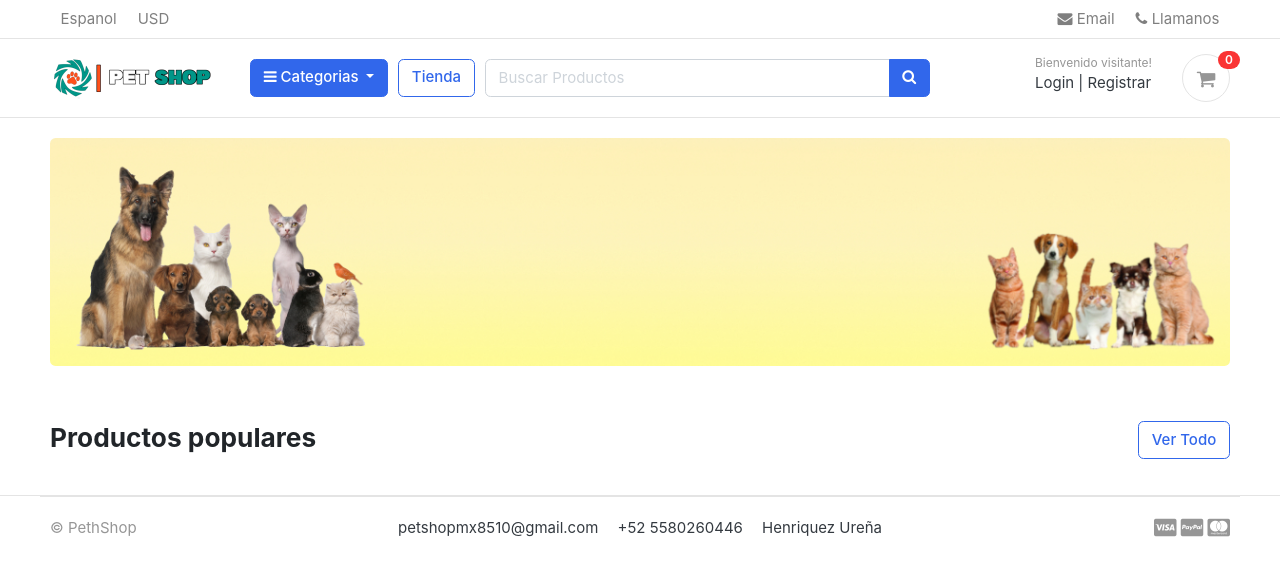
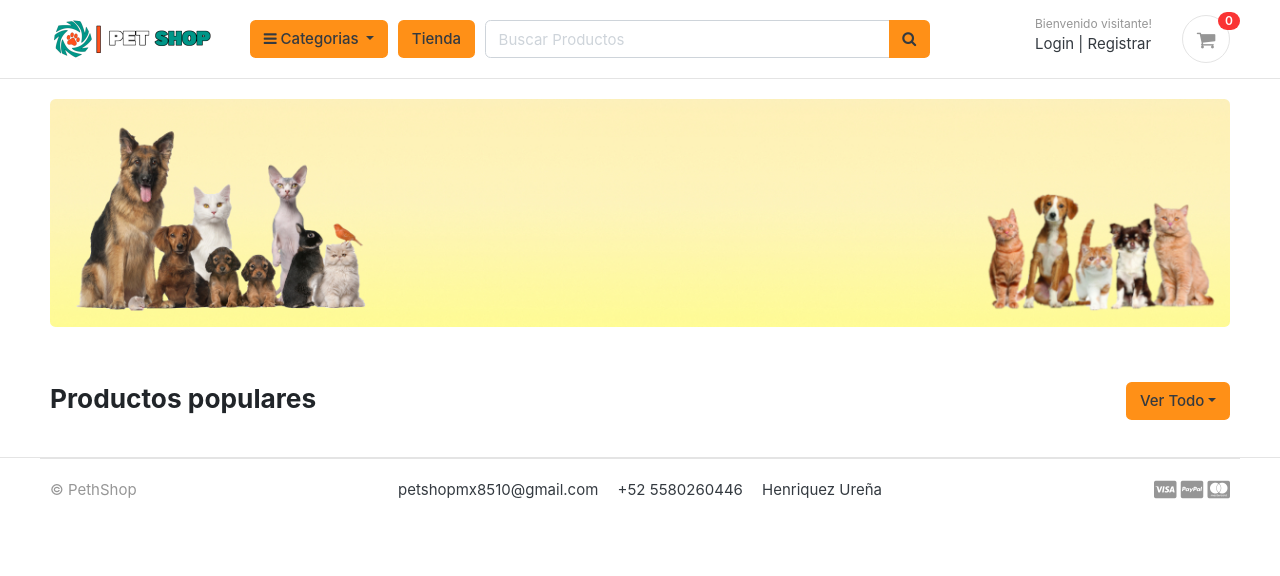
Before and after one commit to JosueGerardoGarcia/ecommerce-django, a Django app: page / in a window 1280 px wide. Shown: the top 576 px of the page. Run offline with Django 4.2, Linux system fonts and the light colour scheme; data that the repository does not hold is empty; some libraries are stand-ins or nearby versions; some web fonts are replaced.

Commit message:
ultimo avanve

```diff
--- a/ecommerce/static/css/ui.css
+++ b/ecommerce/static/css/ui.css
@@ -14,7 +14,9 @@ INCLUDE STYLES AND COMPONENTS
 a:hover {
   text-decoration: none;
 }
-
+button {
+  background-color: orange;
+}
 .img-wrap {
   text-align: center;
   display: block;
--- a/static/css/ui.css
+++ b/static/css/ui.css
@@ -6,6 +6,7 @@ html {
   font-family: "Inter", sans-serif;
   font-size: 15px;
 }
+
 
 /* ========================
 INCLUDE STYLES AND COMPONENTS
--- a/templates/home.html
+++ b/templates/home.html
@@ -21,7 +21,7 @@
 	<div class="container">
 
 		<header class="section-heading">
-			<a href="{% url 'store' %}" class="btn btn-outline-primary float-right">Ver Todo</a>
+			<a href="{% url 'store' %}" class="btn   bg-orange dropdown-toggle float-right">Ver Todo</a>
 			<h3 class="section-title">Productos populares</h3>
 		</header><!-- sect-heading -->
 
--- a/templates/includes/navbar.html
+++ b/templates/includes/navbar.html
@@ -1,27 +1,6 @@
 {% load static %}
 <header class="section-header">
-<nav class="navbar p-md-0 navbar-expand-sm navbar-light border-bottom">
-<div class="container">
-  <button class="navbar-toggler" type="button" data-toggle="collapse" data-target="#navbarTop4" aria-controls="navbarNav" aria-expanded="false" aria-label="Toggle navigation">
-    <span class="navbar-toggler-icon"></span>
-  </button>
-  <div class="collapse navbar-collapse" id="navbarTop4">
-    <ul class="navbar-nav mr-auto">
-      <li class="nav-item dropdown">
-      <a href="#" class="nav-link">   Espanol </a>
 
-    </li>
-    <li class="nav-item dropdown">
-      <a href="#" class="nav-link"> USD </a>
-    </li>
-    </ul>
-    <ul class="navbar-nav">
-    <li><a href="#" class="nav-link"> <i class="fa fa-envelope"></i> Email </a></li>
-    <li><a href="#" class="nav-link"> <i class="fa fa-phone"></i> Llamanos</a></li>
-  </ul> <!-- list-inline //  -->
-  </div> <!-- navbar-collapse .// -->
-</div> <!-- container //  -->
-</nav>
 
 <section class="header-main border-bottom">
   <div class="container">
@@ -33,7 +12,7 @@
   </div>
   <div class="col-lg col-sm col-md col-6 flex-grow-0">
     <div class="category-wrap dropdown d-inline-block float-right">
-      <button type="button" class="btn btn-primary dropdown-toggle" data-toggle="dropdown">
+      <button type="button"  class="btn  btn-outline mb1 bg-orange dropdown-toggle" data-toggle="dropdown">
         <i class="fa fa-bars"></i> Categorias
       </button>
       <div class="dropdown-menu">
@@ -46,7 +25,7 @@
       </div>
     </div>  <!-- category-wrap.// -->
   </div> <!-- col.// -->
-  <a href="{% url 'store' %}" class="btn btn-outline-primary">Tienda</a>
+  <a href="{% url 'store' %}" class="btn  mb1 bg-orange ">Tienda</a>
   <div class="col-lg  col-md-6 col-sm-12 col">
 
 
@@ -55,7 +34,7 @@
           <input type="text" class="form-control" style="width:60%;" placeholder="Buscar Productos" name="keyword">
 
           <div class="input-group-append">
-            <button class="btn btn-primary" type="submit">
+            <button class="btn  mb1 bg-orange " type="submit">
               <i class="fa fa-search"></i>
             </button>
           </div>
```
Also changed, not shown: ecommerce/static/css/bootstrap.css, static/css/bootstrap.css.
